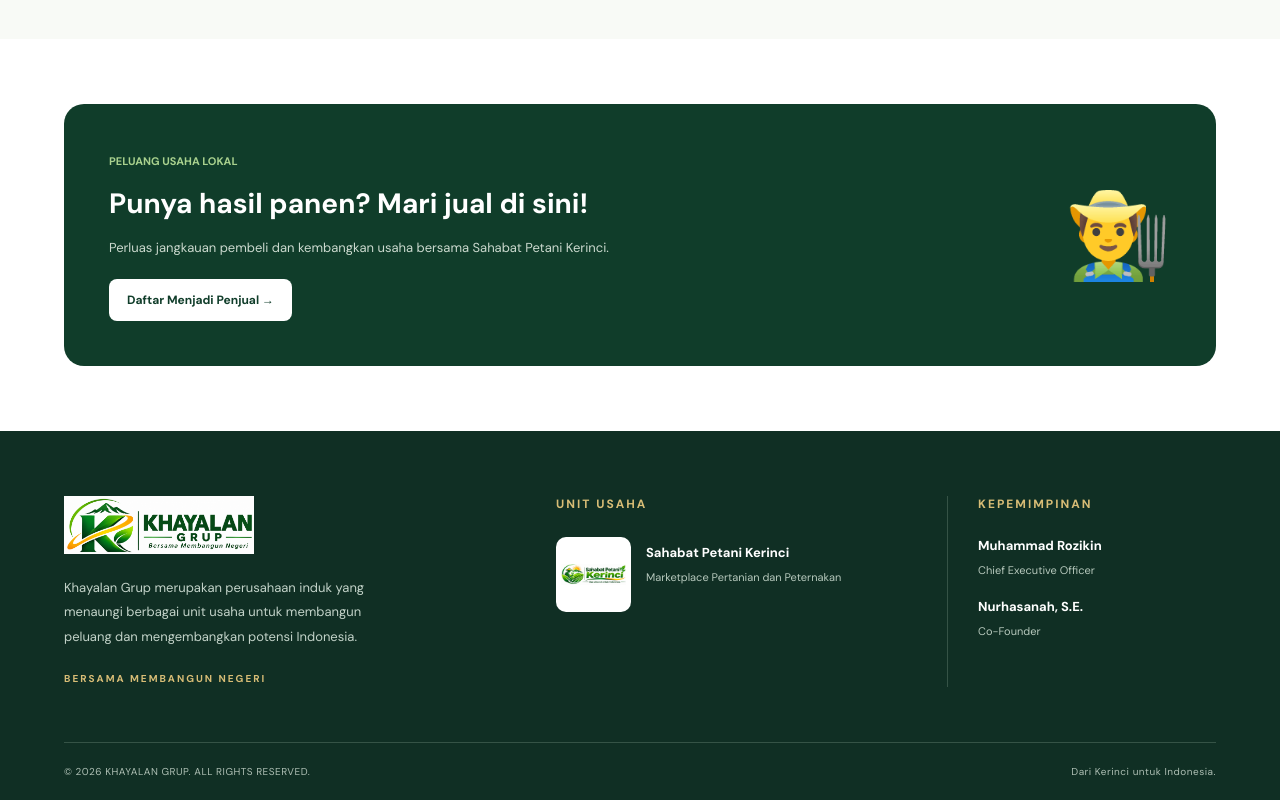
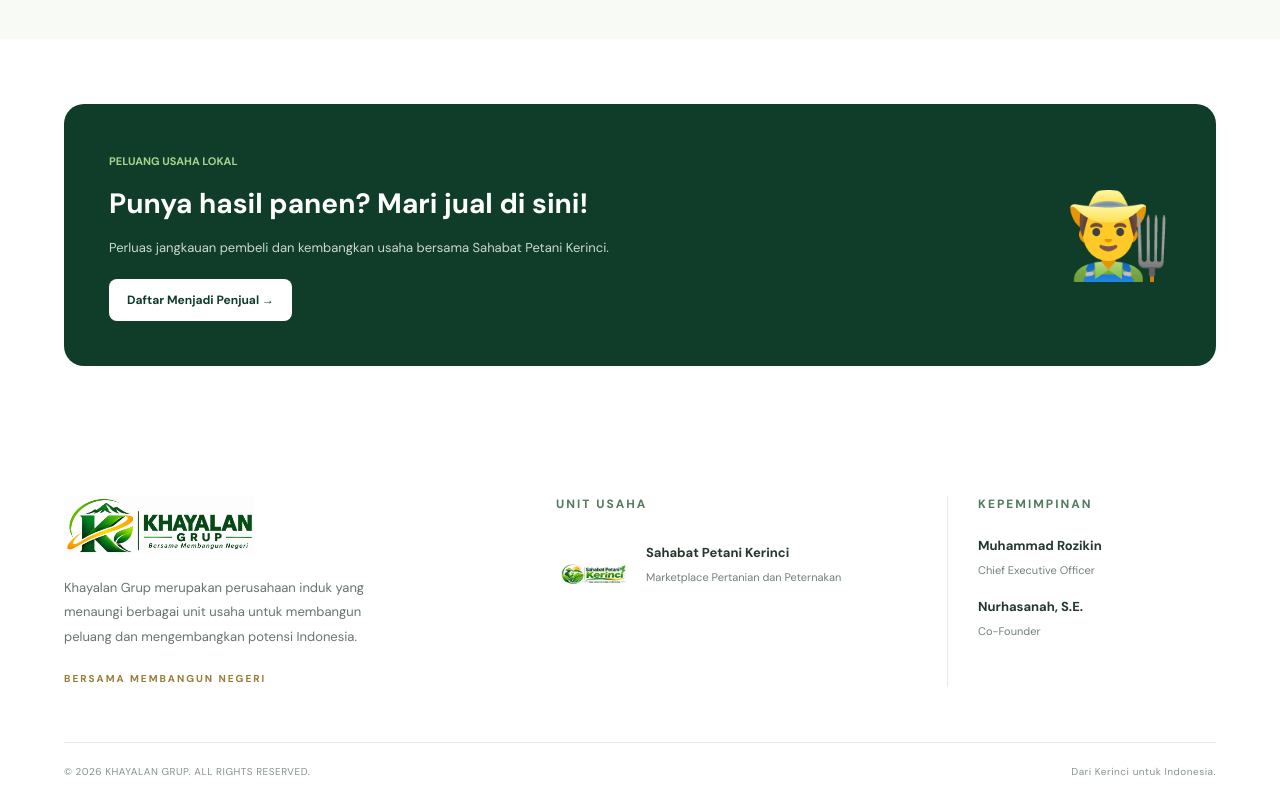
Before and after one commit to abangayeh/sahabat-petani-kerinci, a plain HTML site: page index.html in a window 1280 px wide. Shown: the part 1266-2066 px from the top of the page. Drawn offline with Linux system fonts and the light colour scheme; no server answers.

Commit message:
Update styles.css

```diff
--- a/styles.css
+++ b/styles.css
@@ -526,3 +526,40 @@ padding-top: 40px;
         gap: 25px;
     }
 }
+/* CORPORATE FOOTER - WHITE THEME */
+
+.corporate-footer {
+    background: #ffffff;
+    color: #26382e;
+}
+
+.corporate-description {
+    color: #66756c;
+}
+
+.corporate-footer h3 {
+    color: #527a5e;
+}
+
+.corporate-tagline {
+    color: #9a7b35;
+}
+
+.business-item strong,
+.corporate-founder strong {
+    color: #26382e;
+}
+
+.business-item p,
+.corporate-founder p {
+    color: #718078;
+}
+
+.corporate-founder {
+    border-left-color: #e5ebe6;
+}
+
+.corporate-bottom {
+    border-top-color: #e5ebe6;
+    color: #87938b;
+}
```
